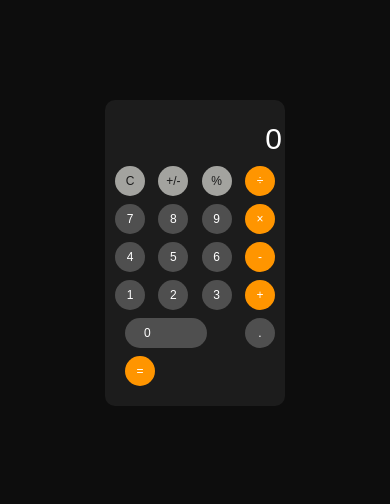
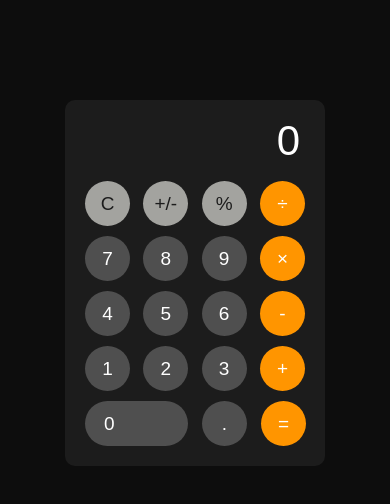
Before and after one commit to Edd-Estevam/Calculator-react, a React (Vite) app: page / in a window 390 px wide. Shown: the top 504 px of the page. Built offline with nearby package versions, Linux system fonts and the light colour scheme.

Commit message:
first commit

```diff
--- a/src/Calculator.css
+++ b/src/Calculator.css
@@ -84,34 +84,33 @@ button:active {
 
 @media screen and (max-width: 600px){
     #calculator{
-        max-width: 180px !important; /* Use !important sparingly */
+        max-width: 260px !important; /* Use !important sparingly */
     }
 
     #keys{
-        gap: 8px;
-        padding: 10px;
-        margin-bottom: -2px;
+        gap: 10px;
+        margin-bottom: -10px;
     }
 
     #keys-after-zero{
-        width: 150px;
-        gap: 8px;
+        width: 221px;
+        gap: 10px;
     }
 
     #zero-button{
-        width: 82px;
+        width: 103px;
         padding-left: 19px;
     }
 
     #display {
-        width: 150px;
-        font-size: 30px;
-        height: 35px;
+        width: 208px;
+        font-size: 42px;
+        height: 40px;
     }
 
     button{
-        width: 30px;
-        height: 30px;
-        font-size: 12px;
+        width: 45px;
+        height: 45px;
+        font-size: 19px;
     }
 }
```
